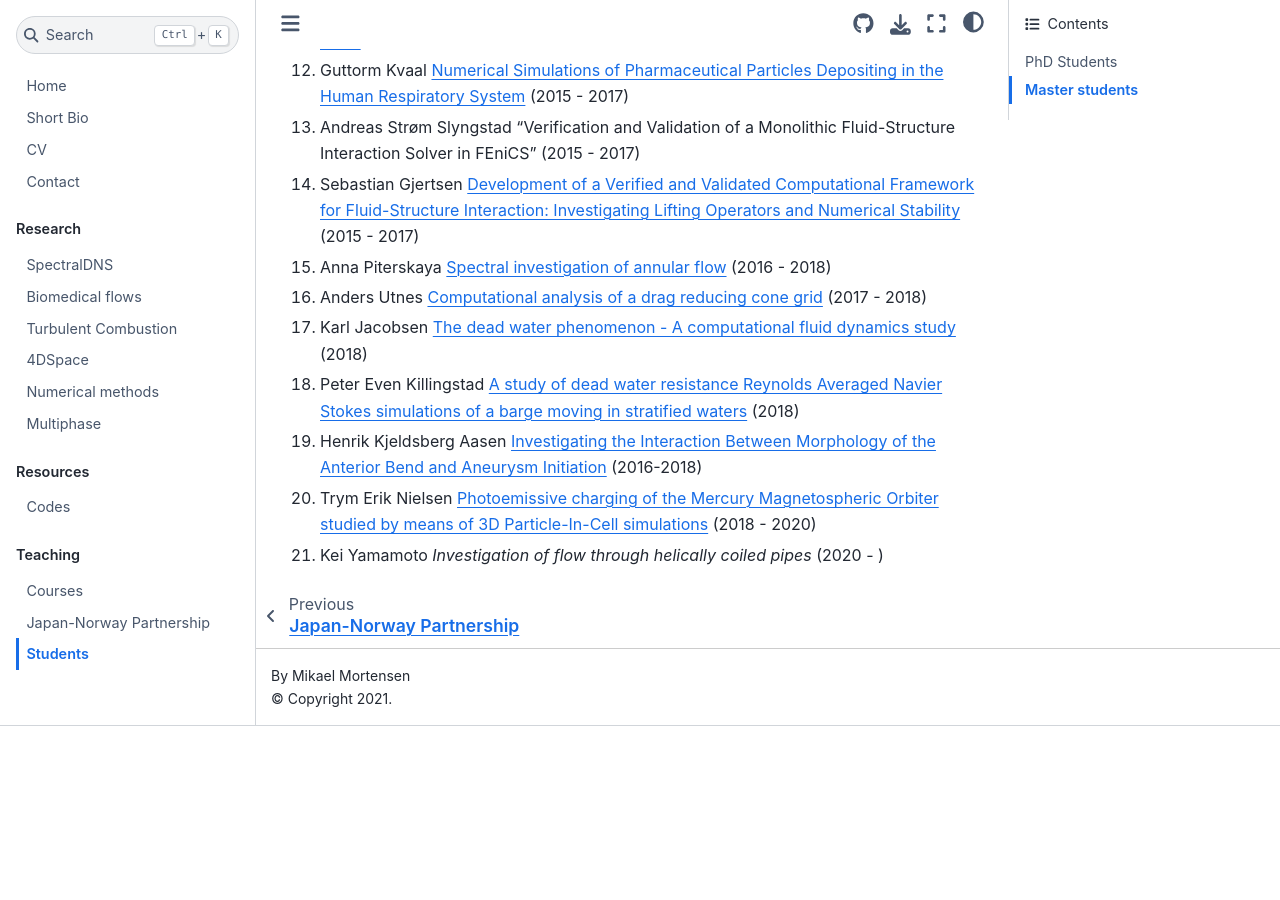
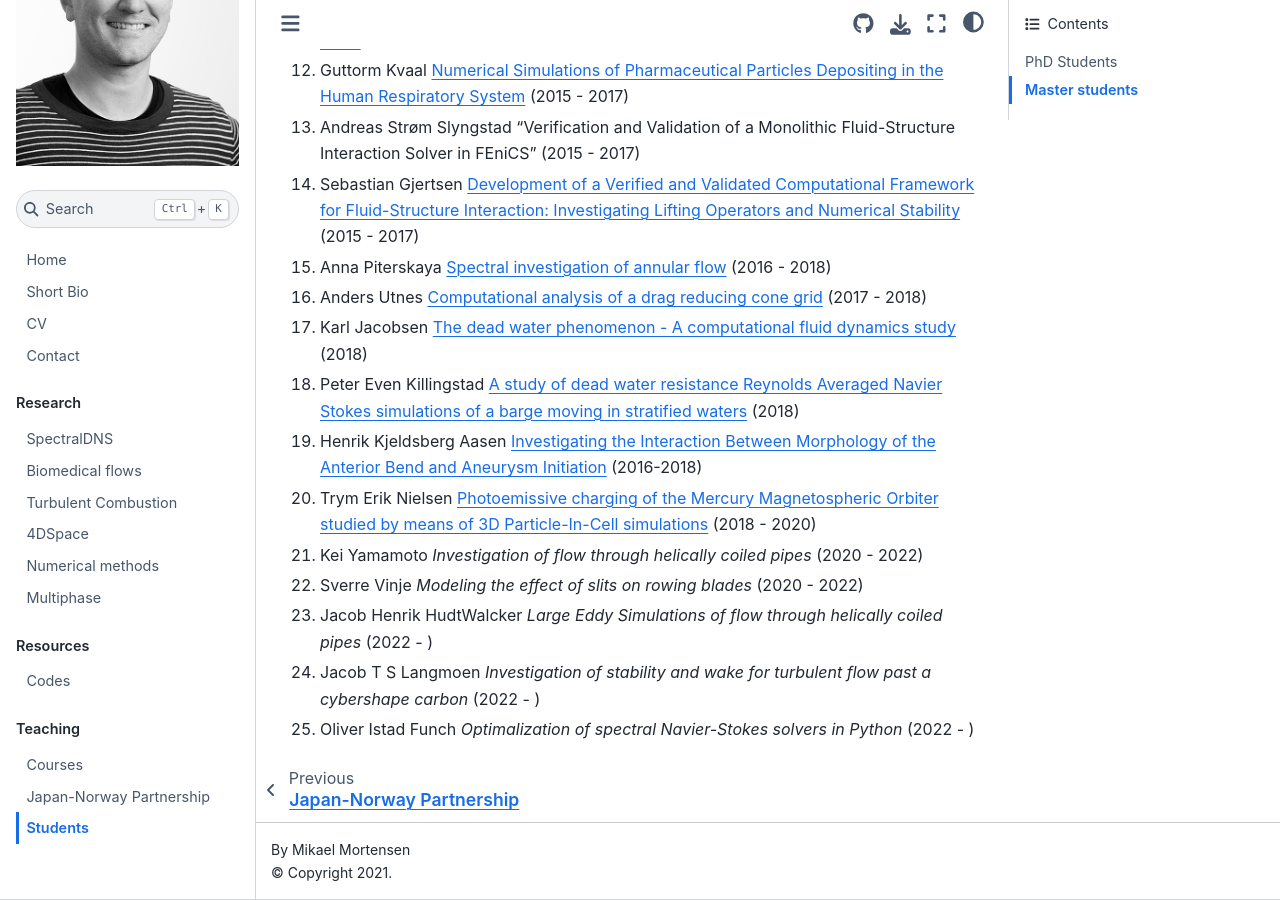
Before and after one commit to mikaem/jbhomepage, a Jupyter Book: the page built from content/teaching/students.md, in a window 1280 px wide and 900 px high, scrolled down 1575 px. Built offline with Jupyter Book 1.0.4 settings and Sphinx 7.4.7 and the Sphinx Book theme 1.1.4, drawn with Linux system fonts in a browser that asks for light colours; before the commit the page ends 2301 px from its top, so only the background shows below that.

```diff
--- a/content/teaching/students.md
+++ b/content/teaching/students.md
@@ -70,4 +70,12 @@ Current and previous students of mine are listed below.
 
   20. Trym Erik Nielsen [Photoemissive charging of the Mercury Magnetospheric Orbiter studied by means of 3D Particle-In-Cell simulations](https://www.duo.uio.no/handle/10852/79678) (2018 - 2020)
 
-  21. Kei Yamamoto *Investigation of flow through helically coiled pipes* (2020 - )
+  21. Kei Yamamoto *Investigation of flow through helically coiled pipes* (2020 - 2022)
+
+  22. Sverre Vinje *Modeling the effect of slits on rowing blades* (2020 - 2022)
+
+  23. Jacob Henrik HudtWalcker *Large Eddy Simulations of flow through helically coiled pipes* (2022 - )
+
+  24. Jacob T S Langmoen *Investigation of stability and wake for turbulent flow past a cybershape carbon* (2022 - )
+
+  25. Oliver Istad Funch *Optimalization of spectral Navier-Stokes solvers in Python* (2022 - )
```
Also changed, not shown: content/intro.md (+14 -2 lines), _config.yml (line endings or trailing spaces).
